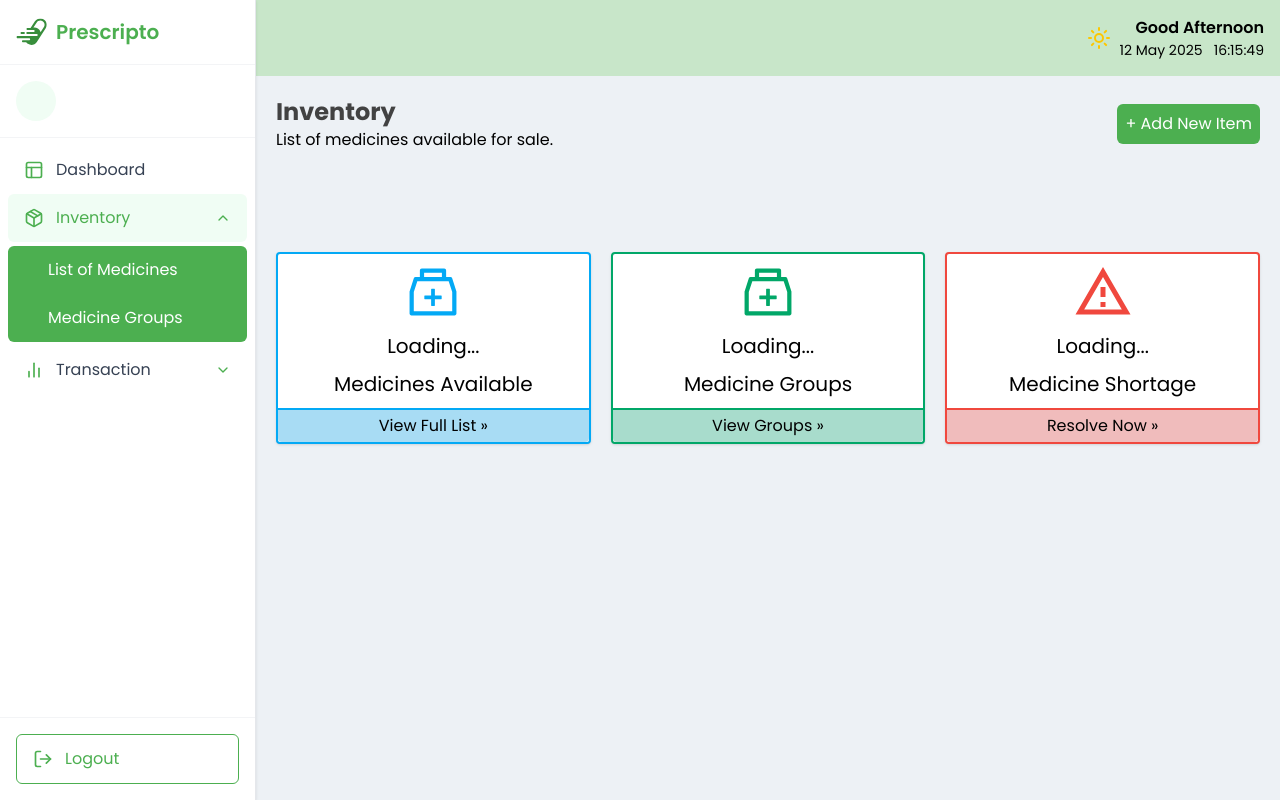
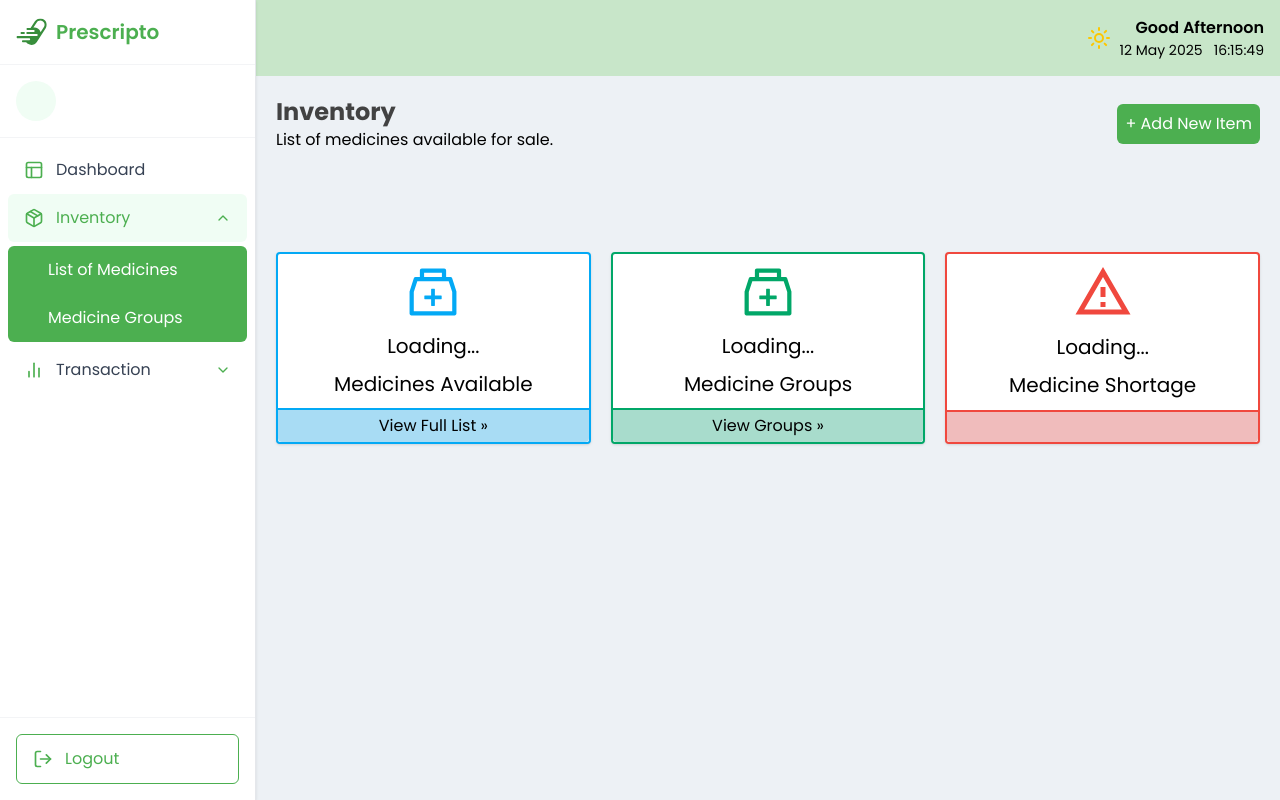
Before and after one commit to drchhhhhh/Prescripto, a React (Vite) app in the folder frontend/: page /inventory in a window 1280 px wide. Built offline with nearby package versions, Linux system fonts and the light colour scheme; no server answers; sample sign-in values are in the browser's storage.

Commit message:
Remove stockstatus

```diff
--- a/frontend/src/pages/Dashboard.tsx
+++ b/frontend/src/pages/Dashboard.tsx
@@ -240,13 +240,10 @@ const Dashboard = () => {
                 <p className="text-gray-600 mt-1">Medicine Shortage</p>
               </div>
               <div className="bg-red-50 py-2.5 px-4 hover:bg-red-100 cursor-pointer">
-                <button
-                  onClick={() => navigate("/inventory/stockstatus")}
-                  className="w-full flex items-center justify-center text-red-500 text-sm font-medium hover:text-red-600 cursor-pointer"
+                <div
+                  className="w-full h-5 flex items-center justify-center text-red-500 text-sm font-medium hover:text-red-600 cursor-pointer"
                 >
-                  Resolve Now
-                  <ArrowRight className="w-4 h-4 ml-1" />
-                </button>
+                </div>
               </div>
             </div>
           </div>
--- a/frontend/src/pages/Inventory/Inventory.tsx
+++ b/frontend/src/pages/Inventory/Inventory.tsx
@@ -125,9 +125,8 @@ const InventoryPage = () => {
           <MdOutlineWarningAmber className="text-redBorder text-6xl mt-2" />
           <h1 className="text-xl">{short ?? "Loading..."}</h1>
           <h1 className="text-xl">Medicine Shortage</h1>
-          <Link to="/inventory/stockstatus" className="bg-peach text-center w-full p-1 border-t-2 border-redBorder rounded-b-sm cursor-pointer hover:bg-peach-dark ease-in duration-100">
-              Resolve Now »
-          </Link>
+          <div className="h-8 bg-peach text-center w-full p-1 border-t-2 border-redBorder rounded-b-sm">
+          </div>
           </div>
       </section>
     </main>
```
